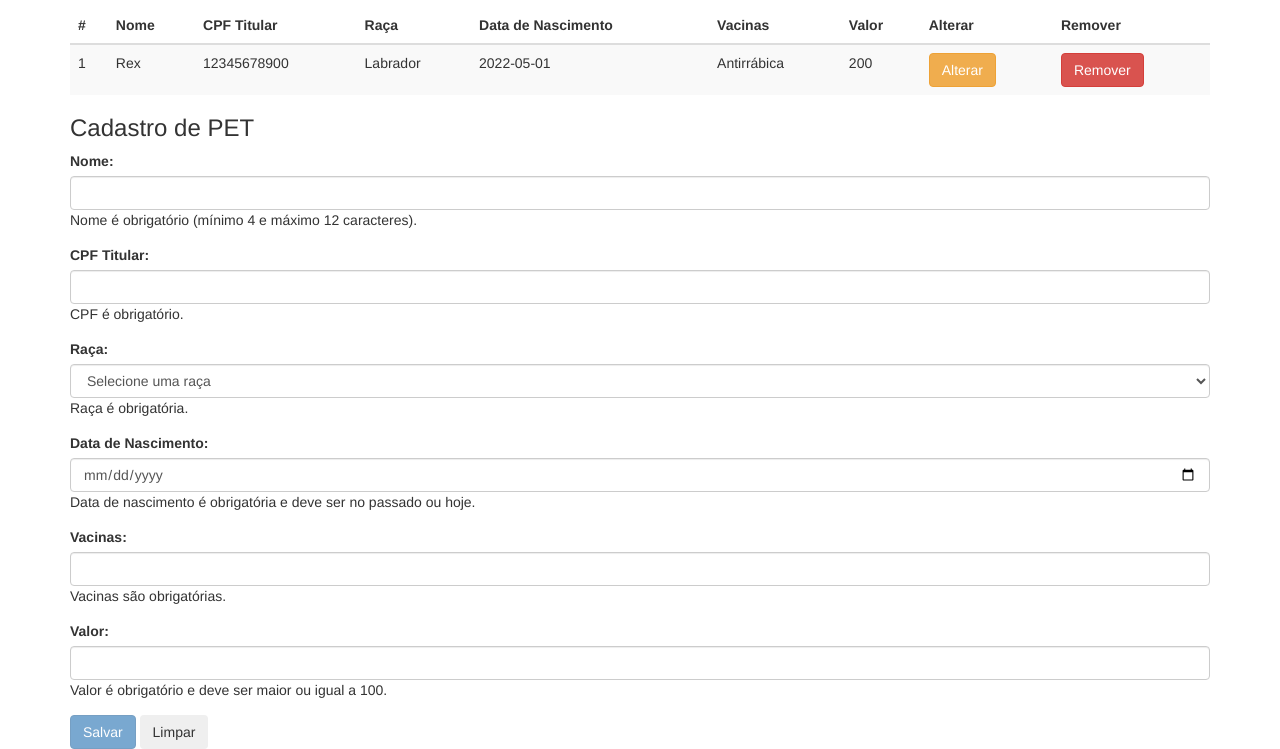
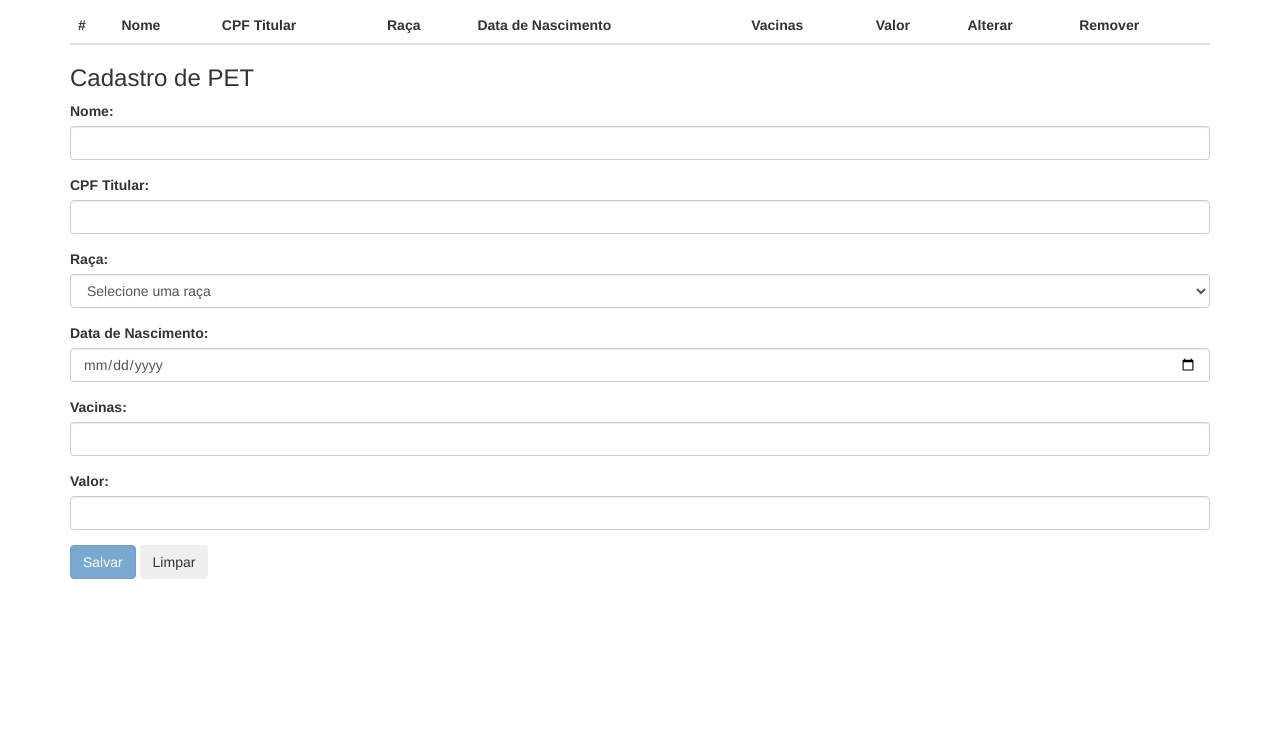
Before and after one commit to INFOFBV/PROGRAMACAOIII2025, a plain HTML site: page Pets_CRUD.html in a window 1280 px wide. Shown: the part 56-805 px from the top of the page. Drawn offline with nearby package versions, Linux system fonts and the light colour scheme.

Commit message:
FINAL_Pets_CRUD.html

```diff
--- a/Pets_CRUD.html
+++ b/Pets_CRUD.html
@@ -15,7 +15,6 @@
     <div id="app" class="container">
         <h2>Cadastro de PETS</h2>
 
-        <!-- Tabela de Pets -->
         <table class="table table-striped">
             <thead>
                 <tr>
@@ -45,20 +44,19 @@
             </tbody>
         </table>
 
-        <!-- Formulário de Cadastro de Pet -->
         <form id="formulario" @submit.prevent="addPet">
             <h3>Cadastro de PET</h3>
 
             <div class="form-group">
                 <label for="inputNome">Nome:</label>
                 <input type="text" id="inputNome" v-model.trim="$v.novo_pet.nome.$model" class="form-control">
-                <div class="error" v-if="!$v.novo_pet.nome.$pending && !$v.novo_pet.nome.$model">Nome é obrigatório (mínimo 4 e máximo 12 caracteres).</div>
+                <div class="text-danger" v-if="$v.novo_pet.nome.$error">Nome deve ter entre 4 e 12 caracteres.</div>
             </div>
 
             <div class="form-group">
                 <label for="inputCPF">CPF Titular:</label>
                 <input type="text" id="inputCPF" v-model.trim="$v.novo_pet.cpf.$model" class="form-control">
-                <div class="error" v-if="!$v.novo_pet.cpf.$pending && !$v.novo_pet.cpf.$model">CPF é obrigatório.</div>
+                <div class="text-danger" v-if="$v.novo_pet.cpf.$error">CPF inválido (deve conter 11 dígitos numéricos).</div>
             </div>
 
             <div class="form-group">
@@ -67,25 +65,25 @@
                     <option value="">Selecione uma raça</option>
                     <option v-for="r in racas" :key="r" :value="r">{{ r }}</option>
                 </select>
-                <div class="error" v-if="!$v.novo_pet.raca.$pending && !$v.novo_pet.raca.$model">Raça é obrigatória.</div>
+                <div class="text-danger" v-if="$v.novo_pet.raca.$error">Raça é obrigatória.</div>
             </div>
 
             <div class="form-group">
                 <label for="inputDataNascimento">Data de Nascimento:</label>
                 <input type="date" id="inputDataNascimento" v-model="$v.novo_pet.data_nascimento.$model" class="form-control">
-                <div class="error" v-if="!$v.novo_pet.data_nascimento.$pending && !$v.novo_pet.data_nascimento.$model">Data de nascimento é obrigatória e deve ser no passado ou hoje.</div>
+                <div class="text-danger" v-if="$v.novo_pet.data_nascimento.$error">Data deve ser no passado ou hoje.</div>
             </div>
 
             <div class="form-group">
                 <label for="inputVacinas">Vacinas:</label>
                 <input type="text" id="inputVacinas" v-model="$v.novo_pet.vacinas.$model" class="form-control">
-                <div class="error" v-if="!$v.novo_pet.vacinas.$pending && !$v.novo_pet.vacinas.$model">Vacinas são obrigatórias.</div>
+                <div class="text-danger" v-if="$v.novo_pet.vacinas.$error">Informe pelo menos uma vacina.</div>
             </div>
 
             <div class="form-group">
                 <label for="inputValor">Valor:</label>
                 <input type="number" id="inputValor" v-model="$v.novo_pet.valor.$model" class="form-control">
-                <div class="error" v-if="!$v.novo_pet.valor.$pending && !$v.novo_pet.valor.$model">Valor é obrigatório e deve ser maior ou igual a 100.</div>
+                <div class="text-danger" v-if="$v.novo_pet.valor.$error">Valor deve ser no mínimo 100.</div>
             </div>
 
             <button type="submit" class="btn btn-primary" :disabled="$v.$invalid">Salvar</button>
@@ -95,15 +93,13 @@
 
     <script>
         Vue.use(window.vuelidate.default);
-        const { required, minLength, maxLength, minValue, pastDate } = window.validators;
+        const { required, minLength, maxLength, minValue } = window.validators;
 
         new Vue({
             el: '#app',
             data: {
                 racas: ['Labrador', 'Poodle', 'Bulldog', 'Pastor Alemão'],
-                pets: [
-                    { nome: 'Rex', cpf: '12345678900', raca: 'Labrador', data_nascimento: '2022-05-01', vacinas: 'Antirrábica', valor: 200 }
-                ],
+                pets: [],
                 novo_pet: {
                     nome: '',
                     cpf: '',
@@ -116,9 +112,9 @@
             validations: {
                 novo_pet: {
                     nome: { required, minLength: minLength(4), maxLength: maxLength(12) },
-                    cpf: { required },
+                    cpf: { required, minLength: minLength(11), maxLength: maxLength(11) },
                     raca: { required },
-                    data_nascimento: { required, pastDate: value => value && new Date(value) <= new Date() },
+                    data_nascimento: { required },
                     vacinas: { required },
                     valor: { required, minValue: minValue(100) }
                 }
@@ -129,20 +125,12 @@
                         alert('Corrija os erros antes de salvar.');
                         return;
                     }
-
                     this.pets.push({ ...this.novo_pet });
                     alert('Pet cadastrado com sucesso!');
                     this.cleanFormulario();
                 },
                 cleanFormulario() {
-                    this.novo_pet = {
-                        nome: '',
-                        cpf: '',
-                        raca: '',
-                        data_nascimento: '',
-                        vacinas: '',
-                        valor: ''
-                    };
+                    this.novo_pet = { nome: '', cpf: '', raca: '', data_nascimento: '', vacinas: '', valor: '' };
                     this.$v.$reset();
                 },
                 editPet(index) {
```
